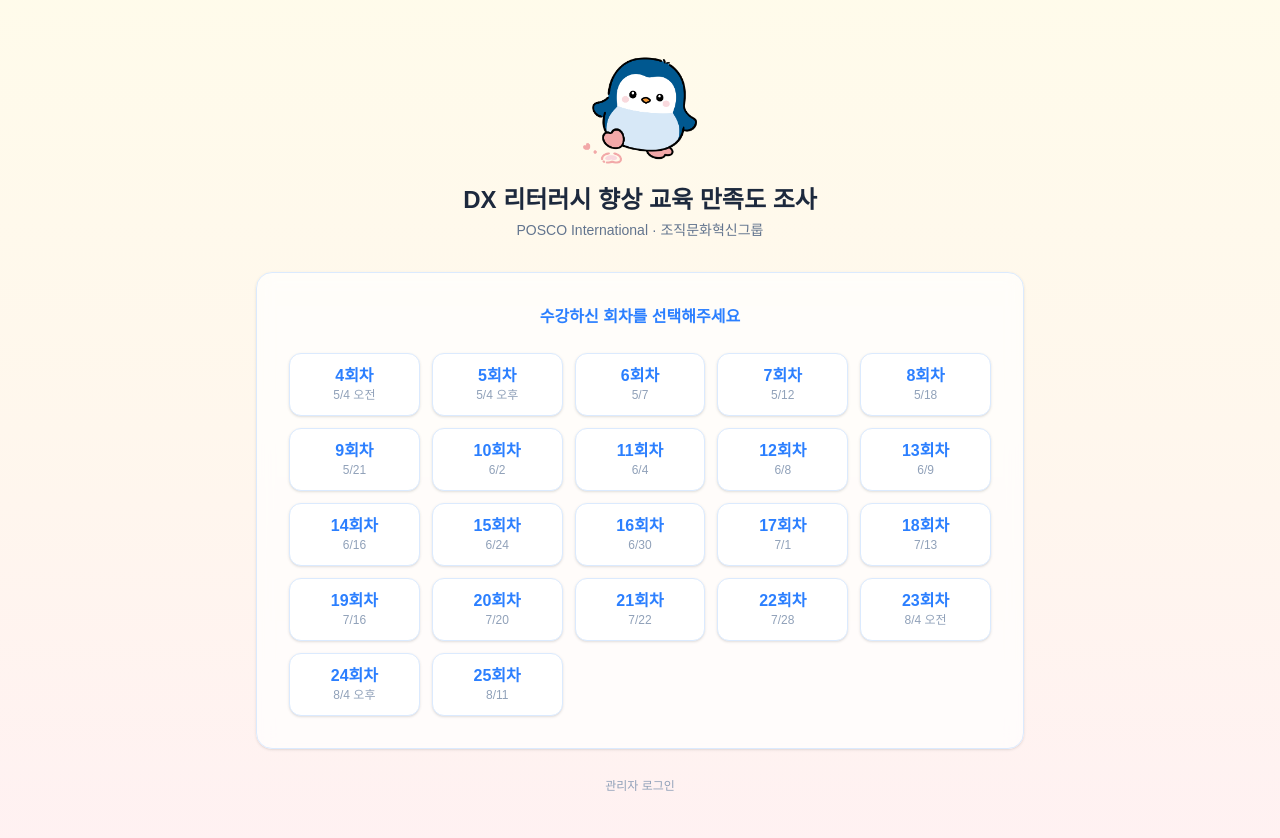
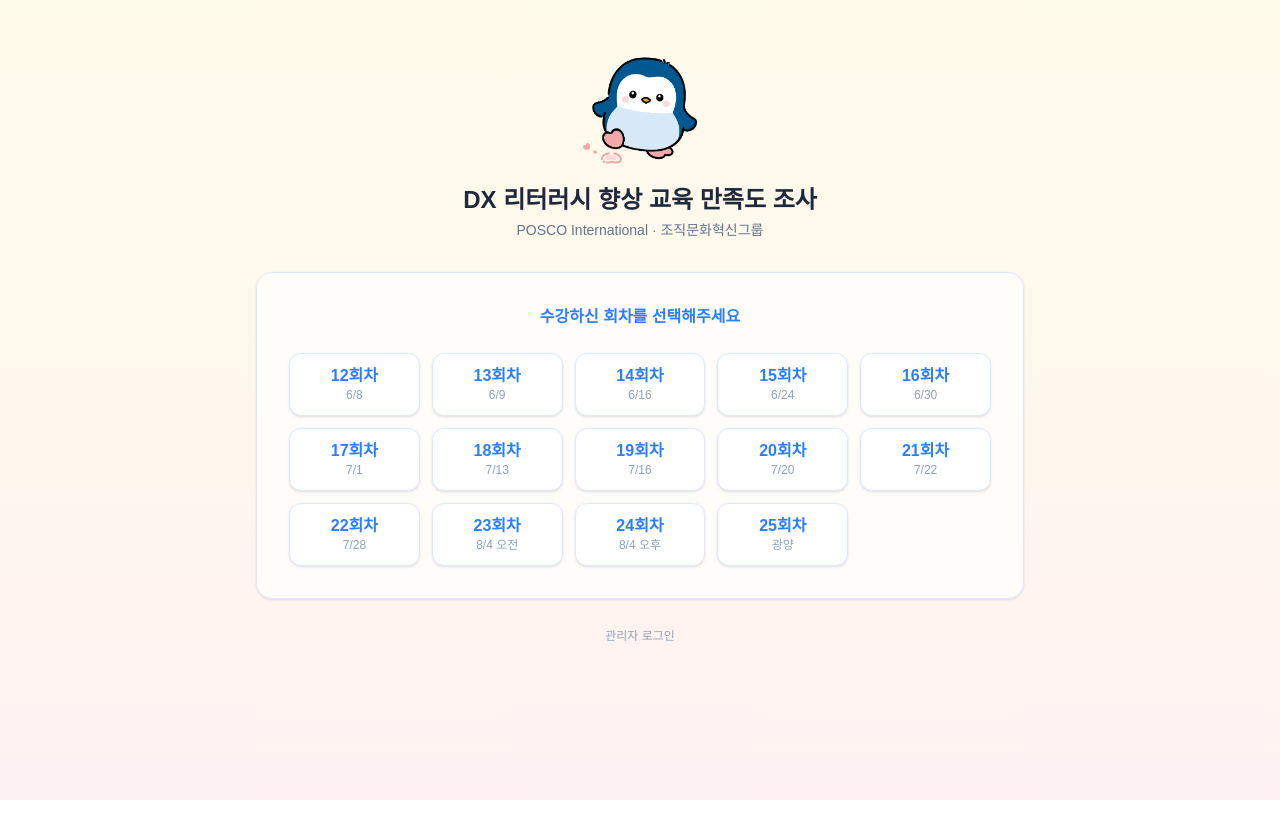
Before and after one commit to juicylucy98/DX-, a Next.js app: page / in a window 1280 px wide. Shown: the top 838 px of the page. After the commit the page ends 800 px from the top, so only its background shows below. Built offline with nearby package versions, Linux system fonts and the light colour scheme.

Commit message:
회차 목록 수정: 4-11회차 삭제, 25회차 광양 추가

```diff
--- a/src/app/page.tsx
+++ b/src/app/page.tsx
@@ -7,14 +7,6 @@
 // 이 배열을 src/lib/sessions.ts 로 빼서 export 하시는 걸 권장드려요.
 // =============================================================================
 const SESSIONS = [
-  { num: 4,  date: "5/4 오전" },
-  { num: 5,  date: "5/4 오후" },
-  { num: 6,  date: "5/7" },
-  { num: 7,  date: "5/12" },
-  { num: 8,  date: "5/18" },
-  { num: 9,  date: "5/21" },
-  { num: 10, date: "6/2" },
-  { num: 11, date: "6/4" },
   { num: 12, date: "6/8" },
   { num: 13, date: "6/9" },
   { num: 14, date: "6/16" },
@@ -28,7 +20,7 @@
   { num: 22, date: "7/28" },
   { num: 23, date: "8/4 오전" },
   { num: 24, date: "8/4 오후" },
-  { num: 25, date: "8/11" },
+  { num: 25, date: "광양" },
 ] as const;
 
 export default function Home() {
```
